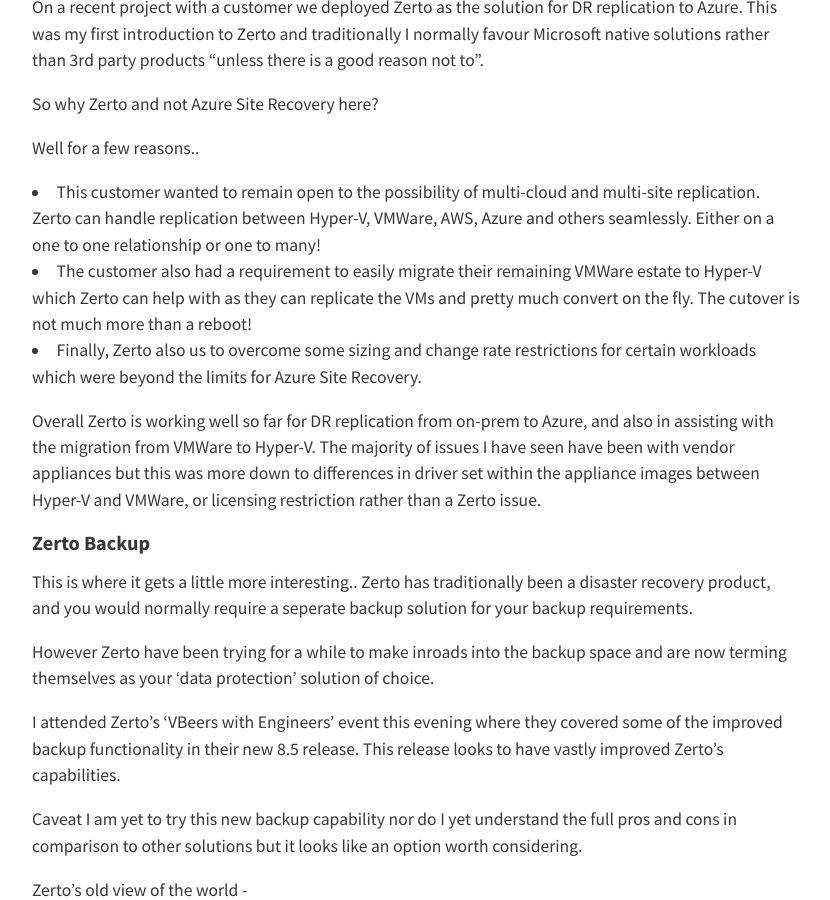
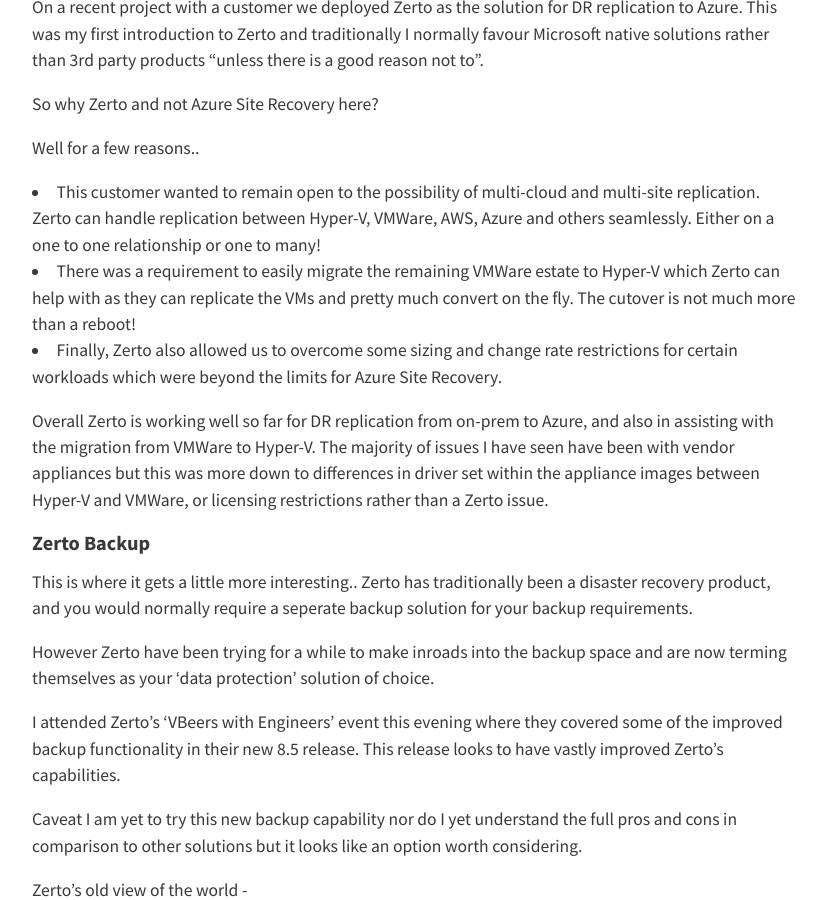
Before and after one commit to rossinthecloud/rossinthecloud.github.io, a Jekyll site: the page built from _posts/2020-11-19-Day9of100DaysOfCloud-ZertoBackup.md, in a window 1280 px wide and 900 px high, scrolled down 393 px. Shown: the whole window, without its empty margins (224-1054 px from the left). Built offline with Jekyll 4.4.1, drawn with Linux system fonts in a browser that asks for light colours; nearby versions of some CDN libraries; comment, search, counter and statistics services are not loaded.

Commit message:
Day 9 100DaysOfCloud

```diff
--- a/_posts/2020-11-19-Day9of100DaysOfCloud-ZertoBackup.md
+++ b/_posts/2020-11-19-Day9of100DaysOfCloud-ZertoBackup.md
@@ -5,18 +5,20 @@
 excerpt_separator: <!--more-->
 ---
 #### Introduction
+
 On a recent project with a customer we deployed Zerto as the solution for DR replication to Azure. This was my first introduction to Zerto and traditionally I normally favour Microsoft native solutions rather than 3rd party products "unless there is a good reason not to".
 
 So why Zerto and not Azure Site Recovery here?
 
 Well for a few reasons..
 - This customer wanted to remain open to the possibility of multi-cloud and multi-site replication. Zerto can handle replication between Hyper-V, VMWare, AWS, Azure and others seamlessly. Either on a one to one relationship or one to many!
-- The customer also had a requirement to easily migrate their remaining VMWare estate to Hyper-V which Zerto can help with as they can replicate the VMs and pretty much convert on the fly. The cutover is not much more than a reboot!
-- Finally, Zerto also us to overcome some sizing and change rate restrictions for certain workloads which were beyond the limits for Azure Site Recovery.
+- There was a requirement to easily migrate the remaining VMWare estate to Hyper-V which Zerto can help with as they can replicate the VMs and pretty much convert on the fly. The cutover is not much more than a reboot!
+- Finally, Zerto also allowed us to overcome some sizing and change rate restrictions for certain workloads which were beyond the limits for Azure Site Recovery.
 
-Overall Zerto is working well so far for DR replication from on-prem to Azure, and also in assisting with the migration from VMWare to Hyper-V. The majority of issues I have seen have been with vendor appliances but this was more down to differences in driver set within the appliance images between Hyper-V and VMWare, or licensing restriction rather than a Zerto issue.
+Overall Zerto is working well so far for DR replication from on-prem to Azure, and also in assisting with the migration from VMWare to Hyper-V. The majority of issues I have seen have been with vendor appliances but this was more down to differences in driver set within the appliance images between Hyper-V and VMWare, or licensing restrictions rather than a Zerto issue.
 
 #### Zerto Backup
+
 This is where it gets a little more interesting.. Zerto has traditionally been a disaster recovery product, and you would normally require a seperate backup solution for your backup requirements.
 
 However Zerto have been trying for a while to make inroads into the backup space and are now terming themselves as your 'data protection' solution of choice.
@@ -52,7 +54,6 @@
 
 Zerto have joined the party as a VMWare Cloud verified solution, now fully supporting their product when used on VMWare in the public cloud.
 
-
 #### Try It Out
 
 If you want to give this a go you have 2 options to get playing.
```
